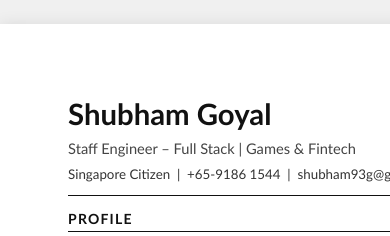
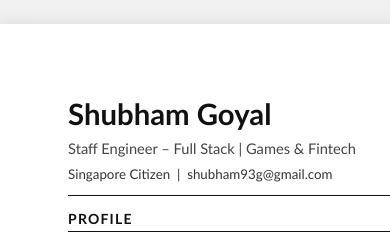
Before and after one commit to shubham93g/resume, a plain HTML site: page index.html in a window 390 px wide. Shown: the top 236 px of the page. Drawn offline with Linux system fonts and the light colour scheme.

Commit message:
Remove phone number

```diff
--- a/index.html
+++ b/index.html
@@ -41,7 +41,7 @@
 <div class="page">
   <div class="header-name">Shubham Goyal</div>
   <div class="header-title">Staff Engineer – Full Stack | Games &amp; Fintech</div>
-  <div class="header-contact">Singapore Citizen &nbsp;|&nbsp; +65-9186 1544 &nbsp;|&nbsp; <a href="mailto:shubham93g@gmail.com">shubham93g@gmail.com</a></div>
+  <div class="header-contact">Singapore Citizen &nbsp;|&nbsp; <a href="mailto:shubham93g@gmail.com">shubham93g@gmail.com</a></div>
   <hr>
   <div class="section">
     <div class="section-heading">Profile</div>
```
